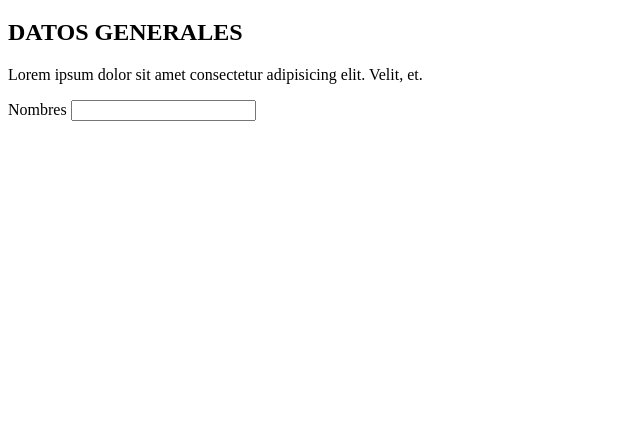
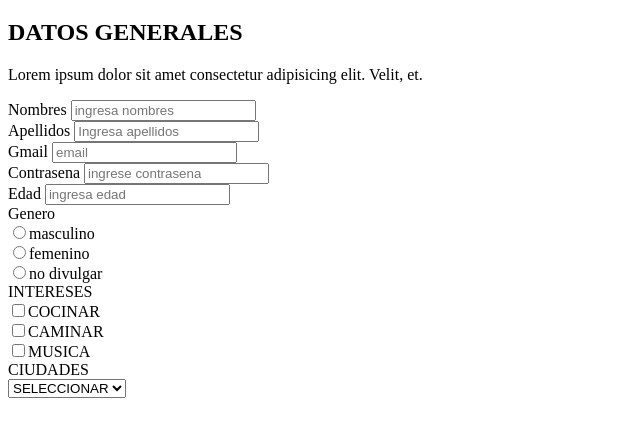
Before and after one commit to leghram/TecsupPracticas, a plain HTML site: page formularios.html in a window 1280 px wide. Shown: the part 61-498 px from the top of the page, without its empty margins (0-640 px from the left). Drawn offline with Linux system fonts and the light colour scheme.

Commit message:
EnvioViernesSegSem

```diff
--- a/formularios.html
+++ b/formularios.html
@@ -15,12 +15,57 @@
             <h2>DATOS GENERALES</h2>
 
             <p>Lorem ipsum dolor sit amet consectetur adipisicing elit. Velit, et.</p>
-        </section>
+
         <!-- sdfs -->
         <form action="">
-            <label for="">Nombres</label>
-            <input type="text">
+            <label for="EtiNombres">Nombres</label>
+            <input type="text" placeholder="ingresa nombres" id="EtiNombres">
+            <br>
+            <label for="apellidos">Apellidos</label>
+            <input type="text" placeholder="Ingresa apellidos" id="apellidos">
+            <br>
+            <label for="corre">Gmail</label>
+            <input type="email" placeholder="email" id="correo">
+            <br>
+            <label for="contrasena">Contrasena</label>
+            <input type="password" placeholder="ingrese contrasena" id="contrasena">
+            <br>
+            <label for="edad">Edad</label>
+            <input type="number" placeholder="ingresa edad" id="edad">
+            <br>
+            <label for="">Genero</label>
+            <br>
+            <input type="radio" name="genero" id="rmas"><label for="rmas">masculino</label>
+            <br>
+            <input type="radio" name="genero" id="rfem"><label for="rfem">femenino</label>
+            <br>
+            <input type="radio" name="genero" id="rnod"><label for="rnod">no divulgar</label>
+            <br>
+            <label for="">INTERESES</label>
+            <br>
+            <input type="checkbox" id="cUno"><label for="cUno">COCINAR</label>
+            <br>
+            <input type="checkbox" id="cDos"><label for="cDos">CAMINAR</label>
+            <br>
+            <input type="checkbox" id="cTres"><label for="cTres">MUSICA</label>
+            <br>
+            <label for="">CIUDADES</label>
+            <br>
+            <select name="" id="">
+                <option selected disabled>SELECCIONAR</option>
+                <option value="ARE">AREQUIPA</option>
+                <option value="LIM">LIMA</option>
+                <option value="ANC">ANCASH</option>
+                <option value="MOQ">MOQUEGUA</option>
+            </select>
+
+
+
+
+
         </form>
+
+        </section>
 
     </main>
 
```
